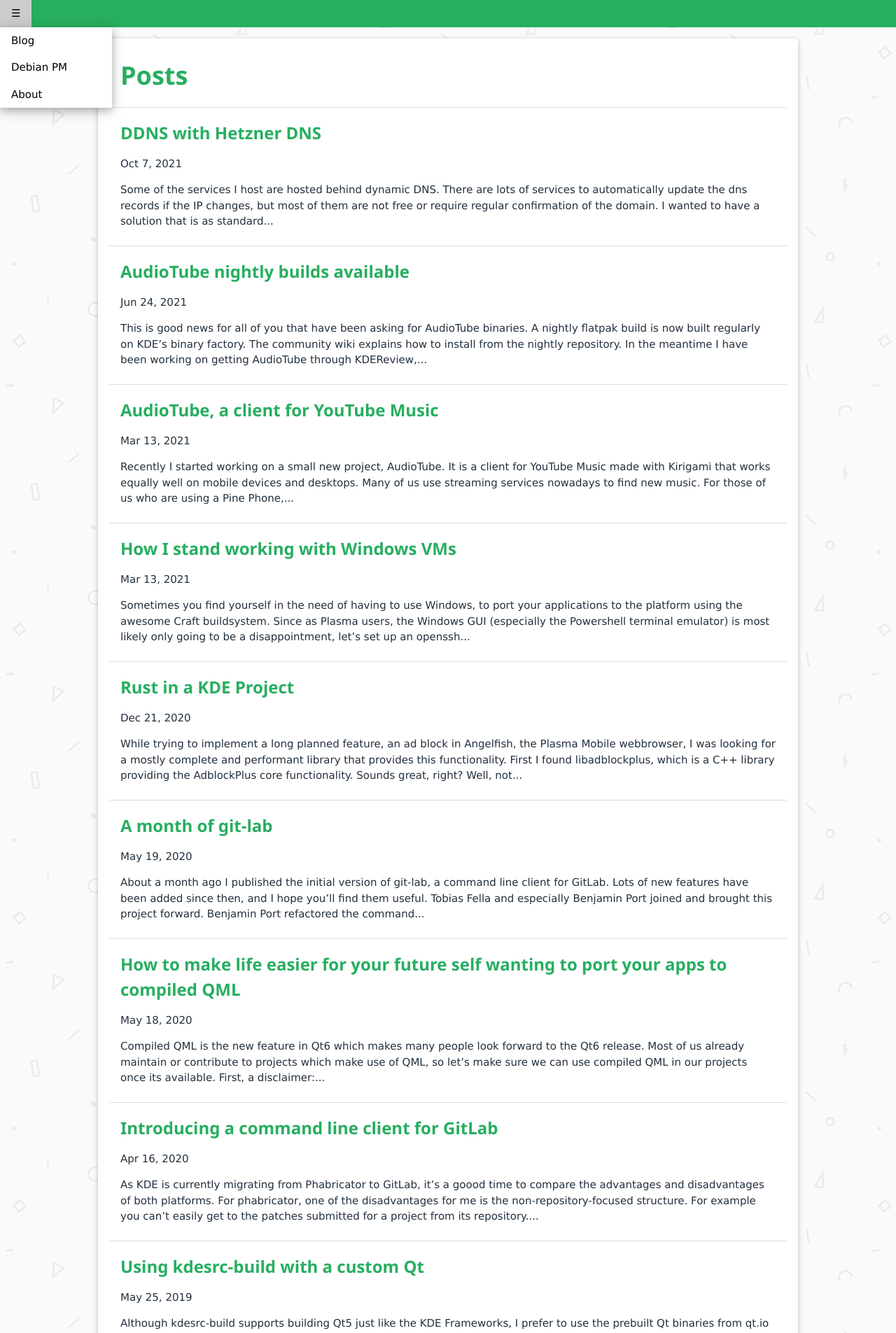
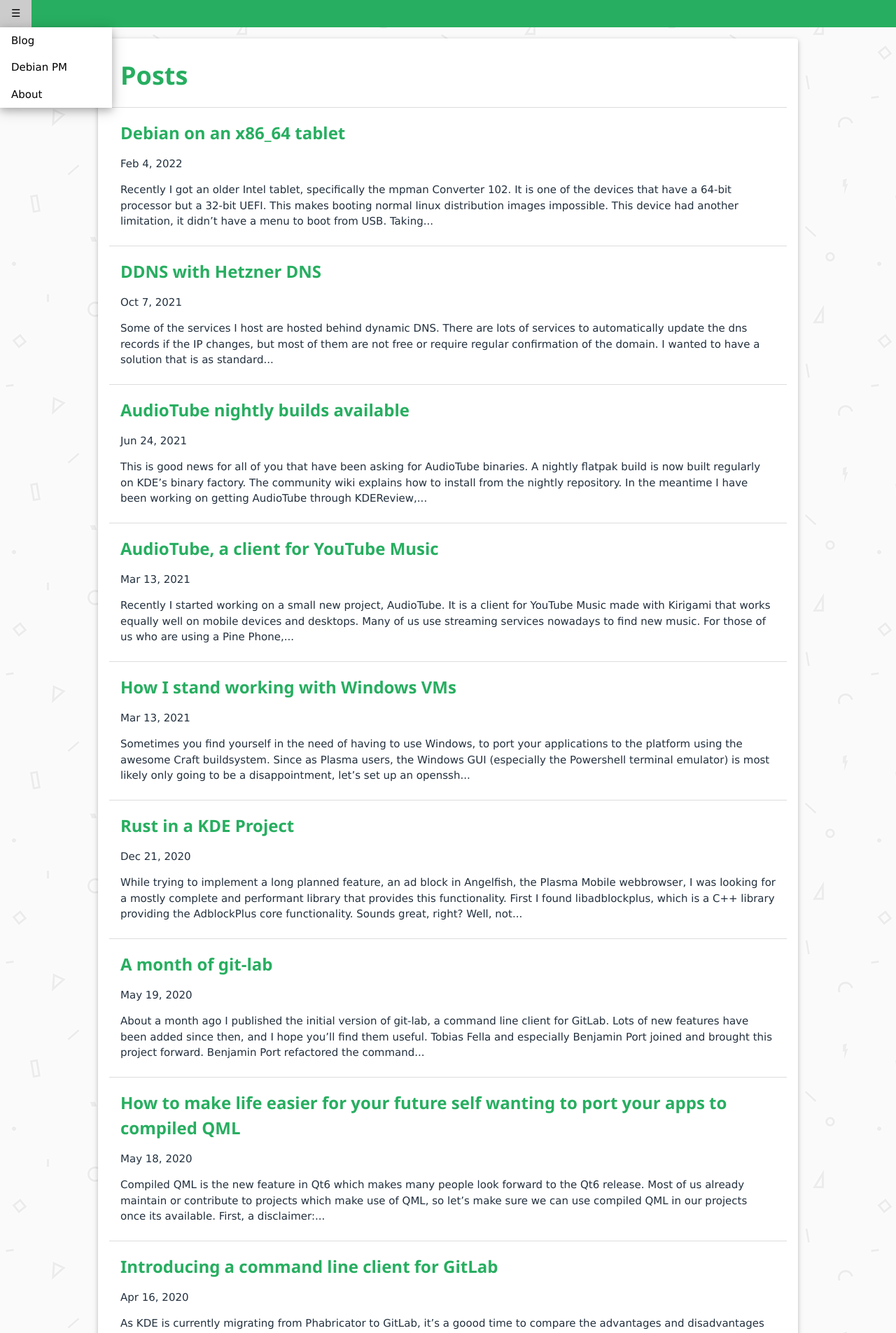
Before and after one commit to jbbgameich/jbbgameich.github.io, a Jekyll site: the page built from index.md, in a window 1280 px wide. Shown: the top 1905 px of the page at 70% size. Built offline with Jekyll 4.4.1, drawn with Linux system fonts in a browser that asks for light colours; some of the changed lines change nothing that is shown.

Commit message:
Add tablet blog post

````diff
--- /dev/null
+++ b/_posts/2021-10-08-Debian-on-x86-tablet.md
@@ -0,0 +1,48 @@
+---
+layout: post
+title:  "Debian on an x86_64 tablet"
+date:   2022-02-04 12:03:00 +2:00
+---
+
+Recently I got an older Intel tablet, specifically the mpman Converter 102.
+It is one of the devices that have a 64-bit processor but a 32-bit UEFI.
+This makes booting normal linux distribution images impossible.
+This device had another limitation, it didn't have a menu to boot from USB.
+
+<figure>
+    <img alt="The tablet and the Pine Phone" src="/img/x86-tablet.jpg" width="45%">
+    <figcaption>Taking good pictures at 3 am is hard.</figcaption>
+</figure>
+
+Luckily this isn't a problem, since the refind boot manager can be installed from within Windows.
+The author of refind maintains [good documentation on how to do that](https://rodsbooks.com/refind/installing.html#windows).
+
+The refind that will be booted afterwards is still 32-bit, so normal distros will still not boot.
+To work around that, we need an install media that contains a 32-bit grub build.
+Since the default iso files from debian are a ISO 9660 filesystem, it's not trivial to add new files to the boot media.
+While you can unpack the iso and repack it, I just used unetbootin and copied the file afterwards. Unetbootin leaves a fat32 filesystem instead of the ISO 9660 one.
+The [32-bit grub](https://github.com/hirotakaster/baytail-bootia32.efi/blob/master/bootia32.efi) I used is unfortunately just a random file from GitHub. You may find better, more trustworthy builds of it, but this is what worked for me.
+You can now boot the media from within refind, and you will see the debian grub menu, rendered in a very basic way because the grub build is old.
+
+Finally the Debian installer can be ran as usually.
+Unfortunately these kind of tablets can contain hardware that linux-firmware doessn't have firmware for, so it's likely that you have to find some of them on the internet. If you have the same tablet, I can give you the files I used. They are for a different tablet (One called jumper-ezpad-mini3), but turned out to work.
+
+The uefi bootorder editing that the debian installer did didn't work for me, maybe because I installed on an external SD-card.
+So I had to select refind in the UEFI menu after pressing ESC. Then I could launch the Grub which the Debian installer installed and boot the new system.
+
+We can set up refind as the primary bootloader again using `efibootmngr`. `efibootmngr -o {list of numbers}` can be used to set the bootorder. The boot entry numbers can be retrieved by running `efibootmngr` without arguments.
+
+So far the screen was always rotated to the right. Luckily with current linux kernels this can be easily changed.
+For that, `/etc/default/grub` needs to be edited.
+We need to find out the name of the internal display. This can be done using xrandr `xrandr --listmonitors`.
+Then we can change `GRUB_CMDLINE_LINUX_DEFAULT` to `quiet splash video={display_name}:panel_orientation=right_side_up`.
+
+I decided to hide grub as much as possible, since my primary bootloader is refind. Grub is still needed to cross the 32-bit / 64-bit boundary, but it can be hidden using the following lines:
+```
+GRUB_HIDDEN_TIMEOUT=0
+GRUB_TIMEOUT=0
+```
+
+After all changes are done, we can run `update-grub` as root.
+
+I wrote this down mostly for reference in the future, but maybe it can help you with a device of yours.
--- a/css/main.css
+++ b/css/main.css
@@ -86,3 +86,8 @@
 	display: inline;
 /* 	color: #27ae60; */
 }
+
+figcaption {
+	color: #6d6d6d;
+	font-size: 14px;
+}
````
Also changed, not shown: 1 other file.
